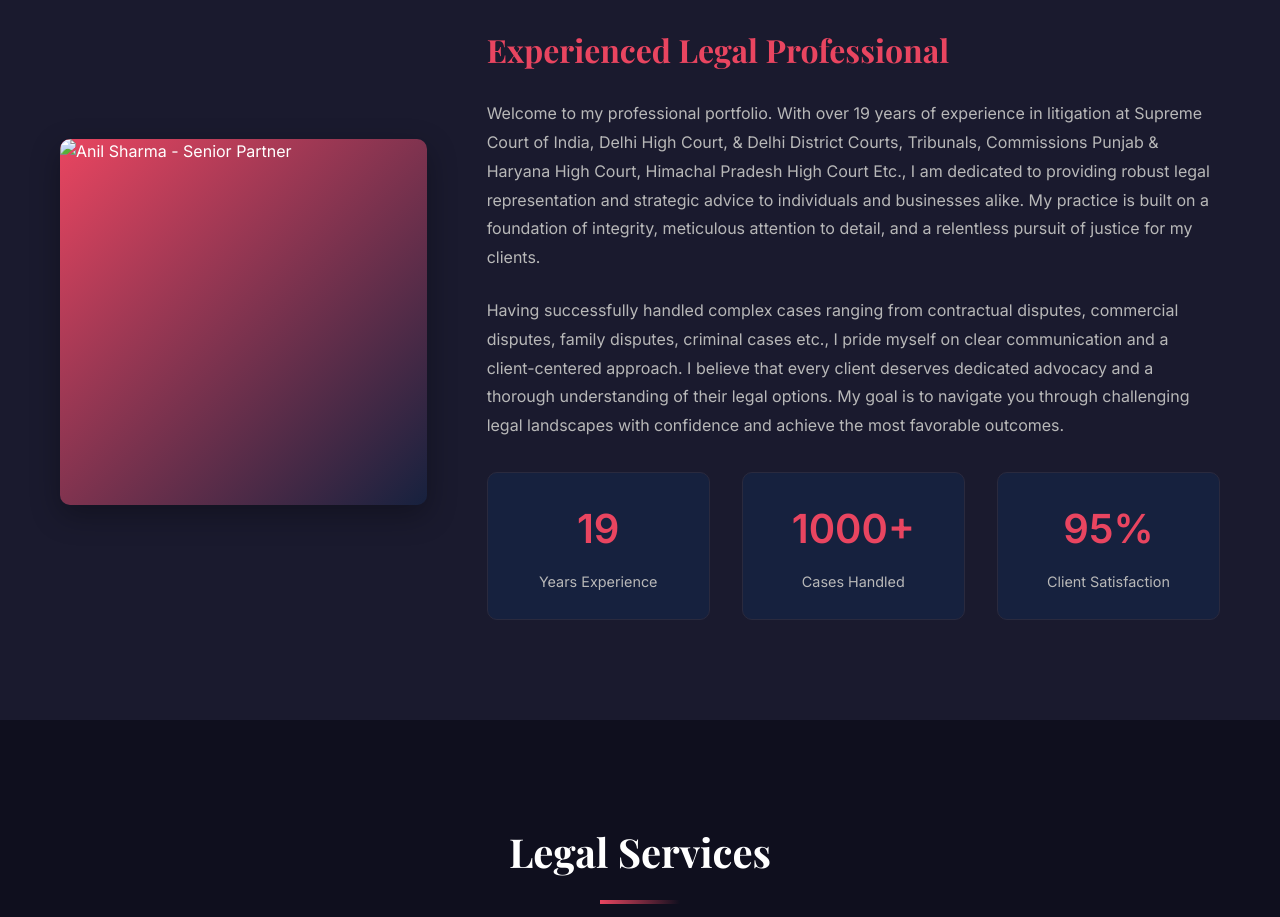
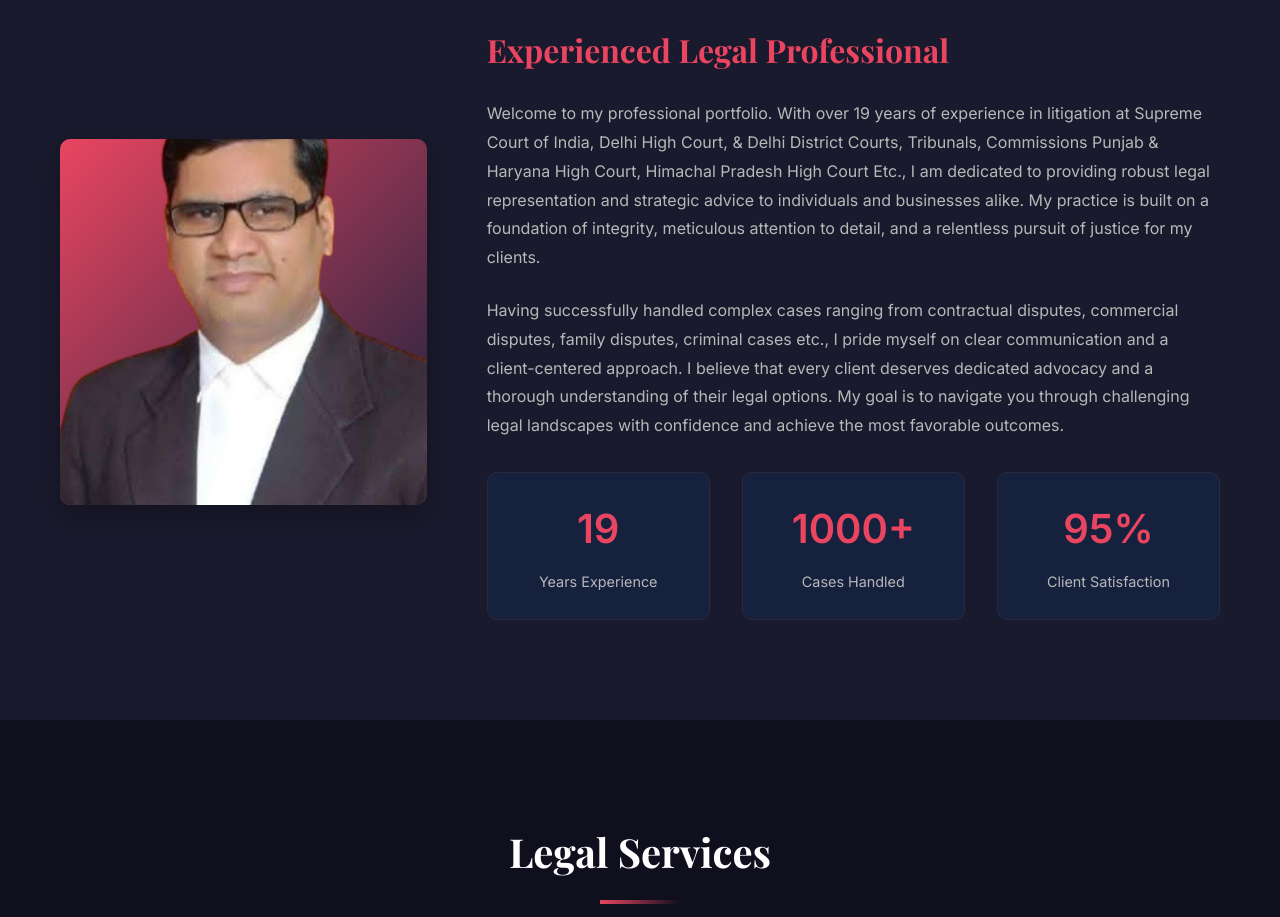
Before and after one commit to devs00123/Anil-Sharma-Advocate.com, a plain HTML site: page index.html in a window 1280 px wide. Shown: the part 1020-1937 px from the top of the page. Drawn offline with nearby package versions, Linux system fonts and the light colour scheme.

Commit message:
index.html

```diff
--- a/index.html
+++ b/index.html
@@ -75,7 +75,7 @@
             <div class="about-content">
                 <div class="about-image">
                     <div class="image-placeholder">
-                        <img src="Adv.jpg" alt="Anil Sharma - Senior Partner" class="lawyer-image">
+                        <img src="Adv.png" alt="Anil Sharma - Senior Partner" class="lawyer-image">
                     </div>
                 </div>
                 <div class="about-text">
```
